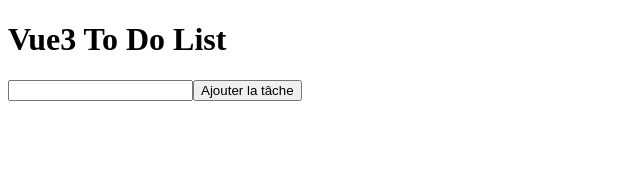
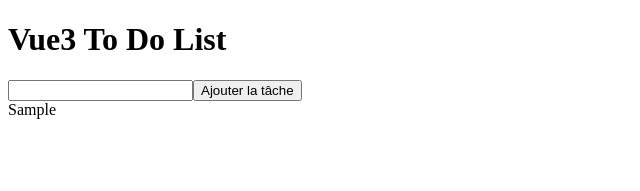
Before and after one commit to CesarMoroPro/Vue-Todo-List, a Vue app: page / in a window 1280 px wide. Both pictures are taken after typing "Sample" into the empty fields and a click on the button "Ajouter la tâche". Shown: the top 191 px of the page, without its empty margins (0-640 px from the left). Built offline with nearby package versions, Linux system fonts and the light colour scheme.

Commit message:
Définition du SFC TodoList avec utilisation du store todoList.js ainsi que la méthode storeToRefs pour extraire les states d'un store, de manière réactive

```diff
--- a/src/components/TodoList.vue
+++ b/src/components/TodoList.vue
@@ -1,11 +1,25 @@
 <template>
-        <div>
-
+        <div v-for="todo in todoList" :key="todo.id" >
+                <div class="content">
+                        <span>{{ todo.item }}</span>
+                </div>
         </div>
 </template>
 
 <script setup>
+// Import du store todoList.js pour accéder aux states
+import { useTodoListStore } from '../stores/todoList';
+/* Import du Helper "storeToRefs"
+Cette méthode permet de ramener et utiliser les propriétés du store (donc les states)
+tout en garantissant la réactivité de chaque propriété */
+import { storeToRefs } from 'pinia';
 
+// Stockage du store dans une constante
+const store = useTodoListStore();
+/* Utilisation du destructuring pour extraire todoList dans le store.
+Ici, storeToRefs crée des refs pour chaque state de store
+Donc todoList contiendra tous les states */
+const { todoList } = storeToRefs(store);
 
 </script>
 
--- a/src/stores/todoList.js
+++ b/src/stores/todoList.js
@@ -12,7 +12,7 @@
         // actions
         actions: {
                 addItem(item) {
-                        this.todoList.push({
+                        this.todoList.unshift({
                                 item, /* = item: item */
                                 id: this.id++,
                                 completed: false,
```
